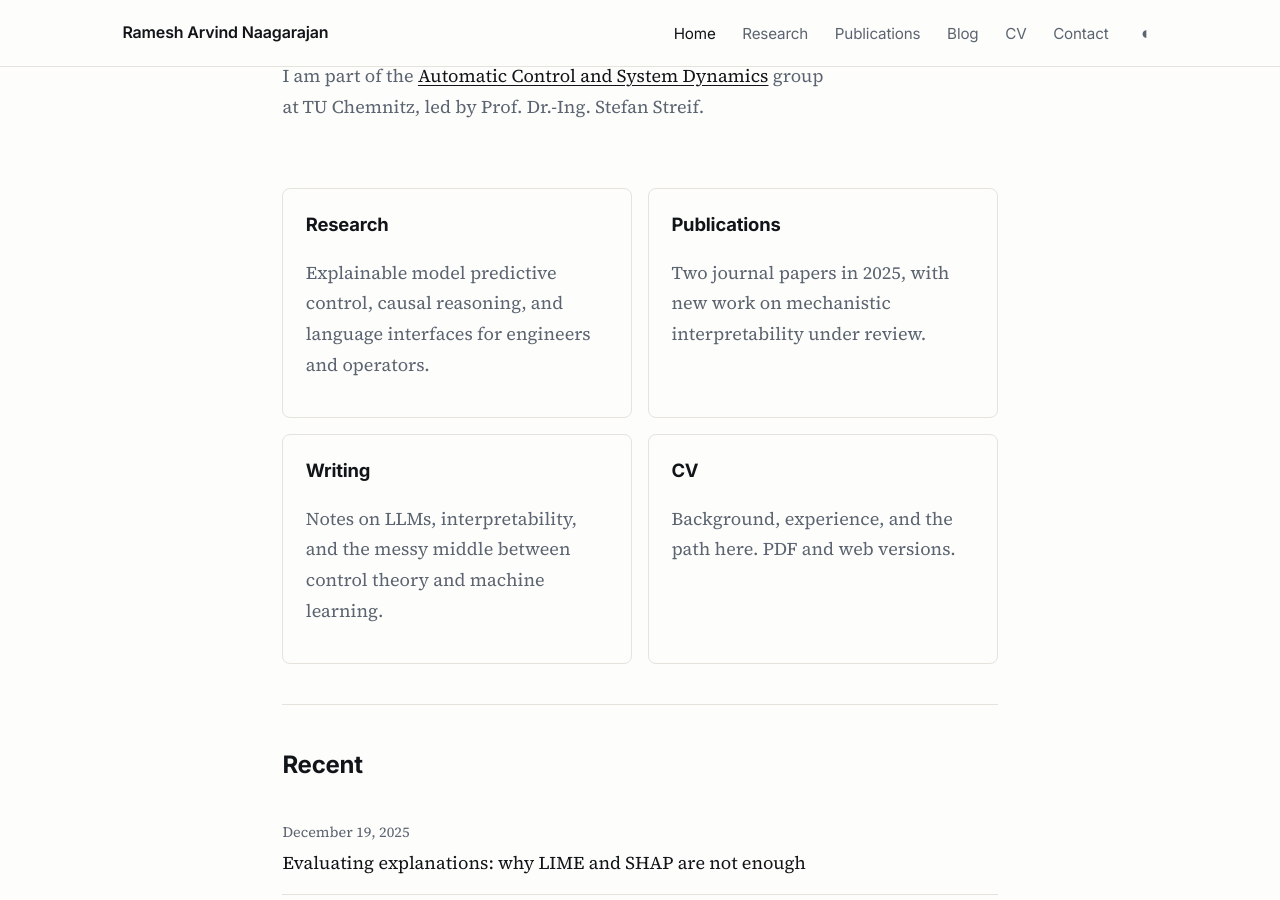
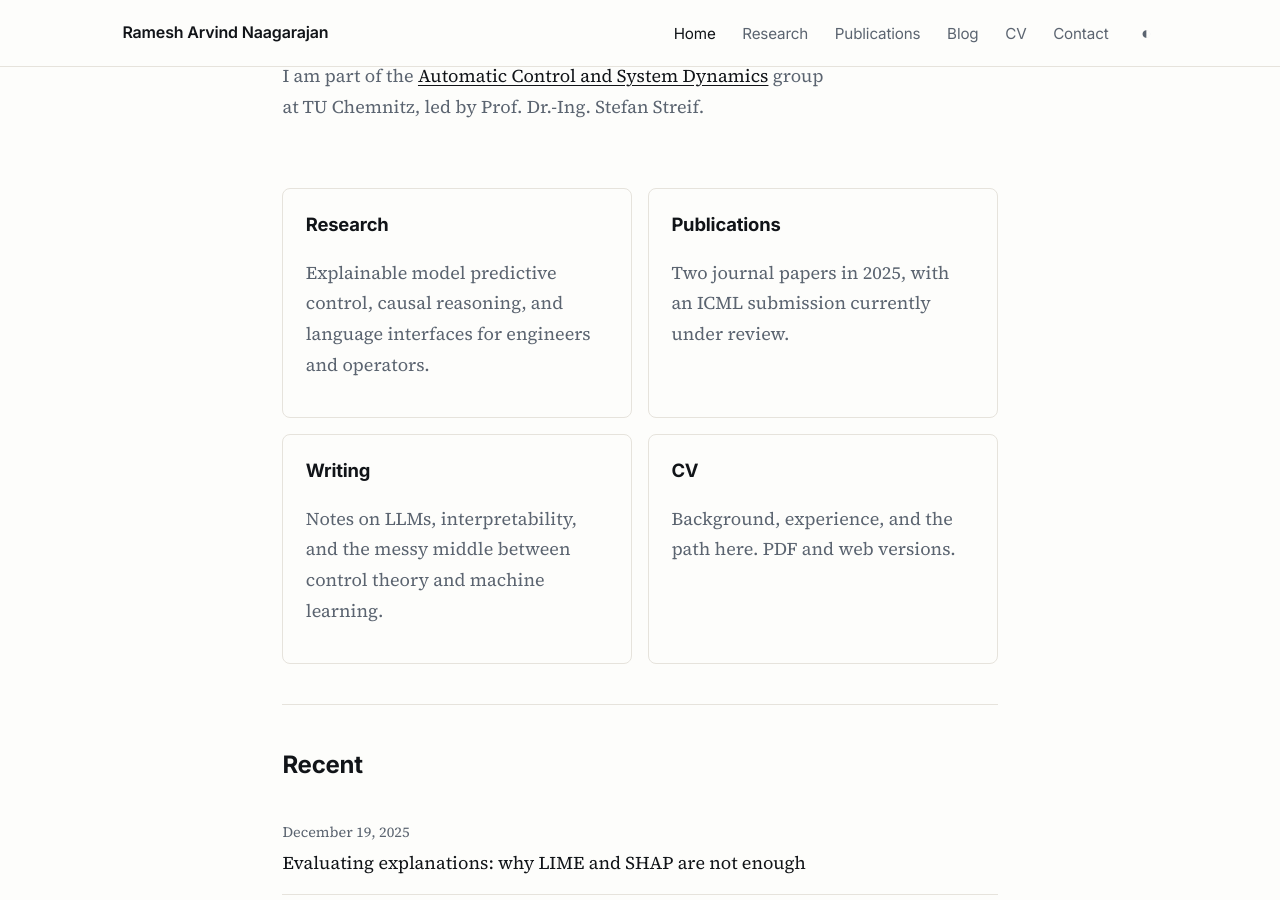
Before and after one commit to Ramesh-Arvind/Ramesh-Arvind.github.io, a Jekyll site: the page built from index.md, in a window 1280 px wide and 900 px high, scrolled down 456 px. Built offline with Jekyll 4.4.1, drawn with Linux system fonts in a browser that asks for light colours.

Commit message:
site: change 'mech-interp under review' to 'ICML submission under review'

```diff
--- a/index.md
+++ b/index.md
@@ -31,7 +31,7 @@ title: Home
   </a>
   <a class="card" href="/publications/">
     <h3>Publications</h3>
-    <p class="muted">Two journal papers in 2025, with new work on mechanistic interpretability under review.</p>
+    <p class="muted">Two journal papers in 2025, with an ICML submission currently under review.</p>
   </a>
   <a class="card" href="/blog/">
     <h3>Writing</h3>
```
Also changed, not shown: pages/publications.md (+4 -0 lines).
